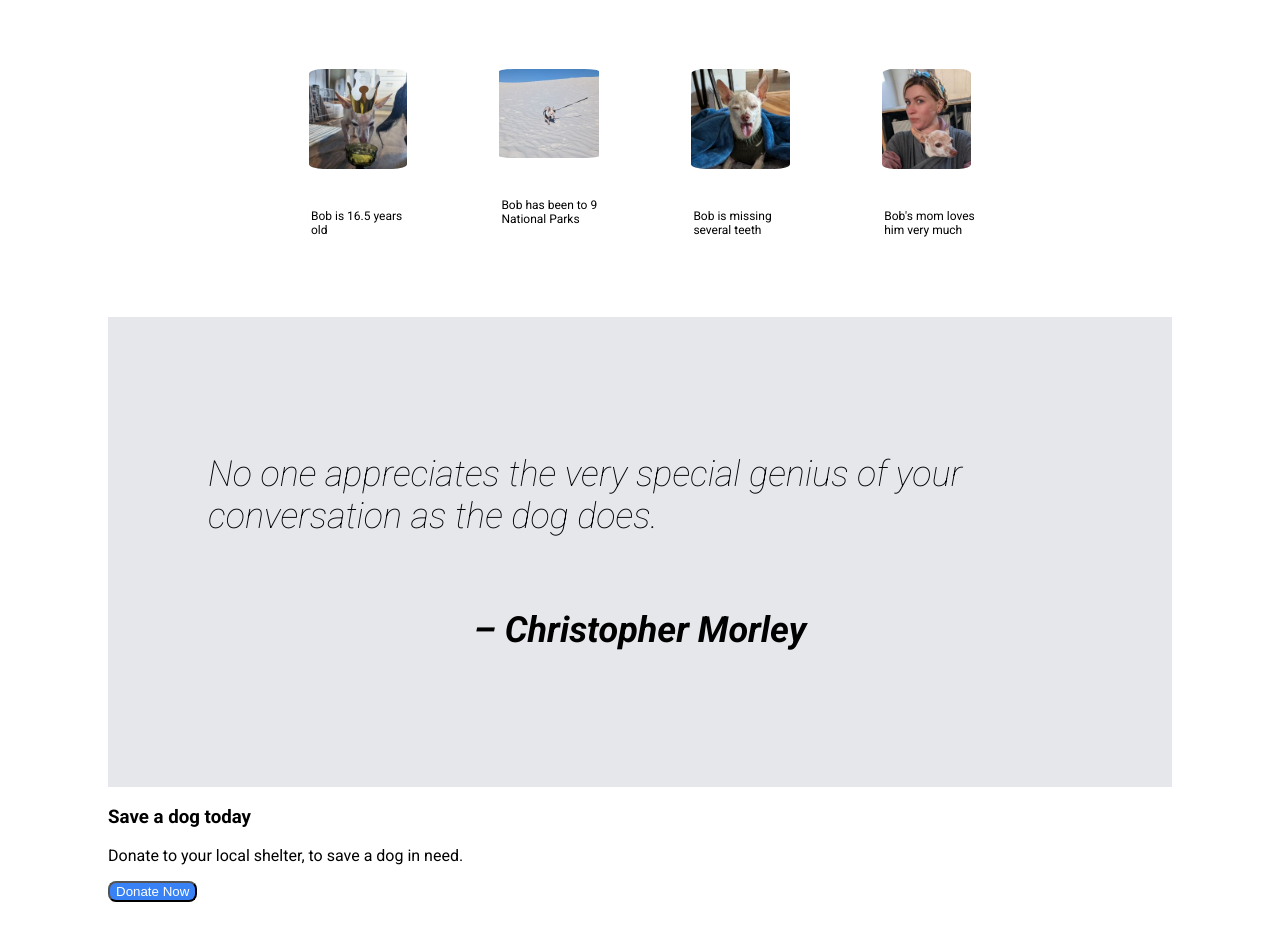
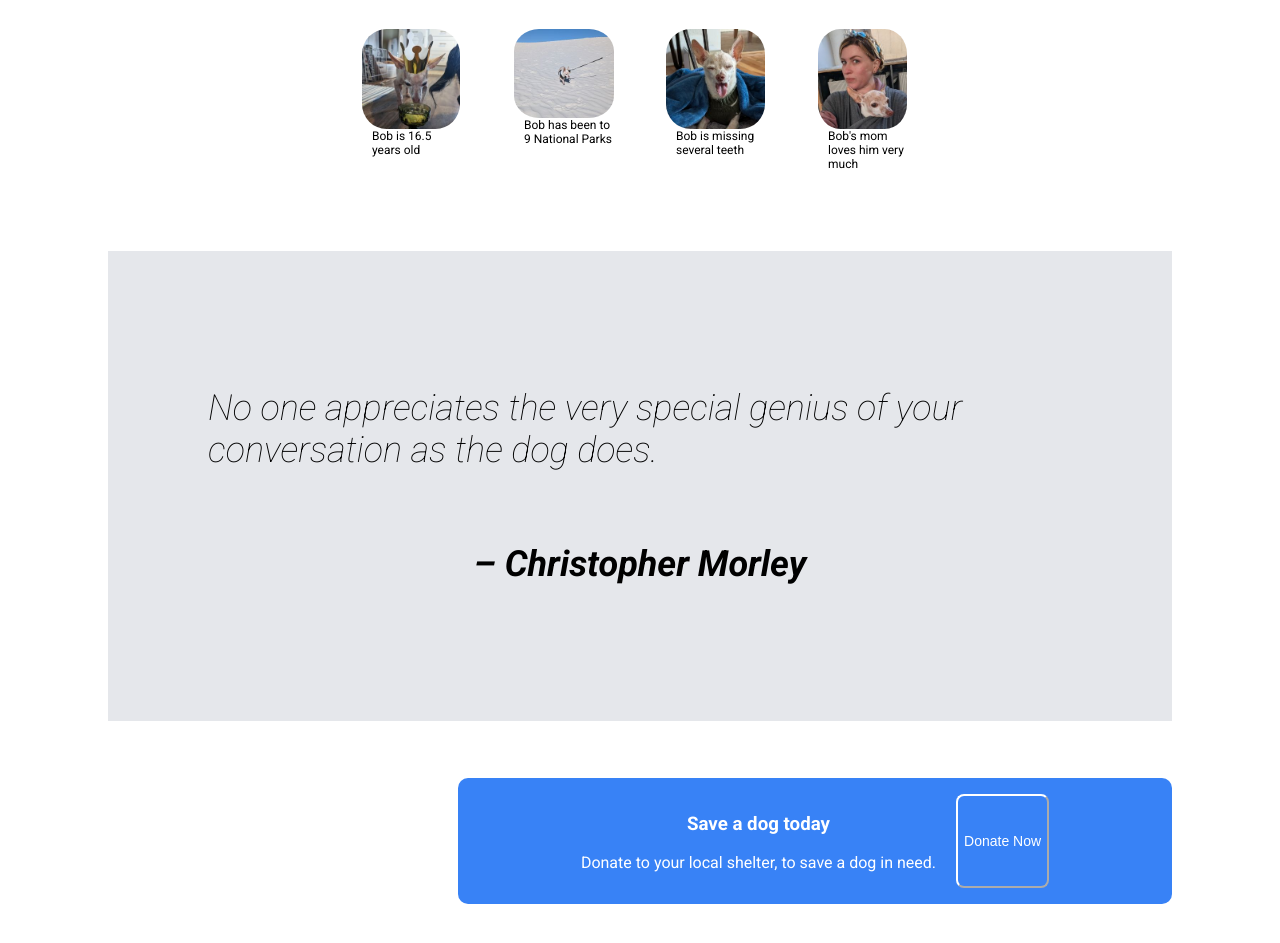
Before and after one commit to heathernights/landingpage, a plain HTML site: page index.html in a window 1280 px wide. Shown: the part 623-1566 px from the top of the page. Before the commit the page ends 1533 px from the top, so only its background shows below. Drawn offline with Linux system fonts and the light colour scheme.

Commit message:
getting closer

```diff
--- a/index.html
+++ b/index.html
@@ -52,10 +52,16 @@
             <p><strong>– Christopher Morley</strong></p>
        </div>
 
-       <footer>
+       <br>
+       <br>
+       <br>
+
+       <footer class="footer">
+        <div class="donate">
         <h3>Save a dog today</h3>
         <p>Donate to your local shelter, to save a dog in need.</p>
-        <button>Donate Now</button>
+        </div>
+        <button class="button">Donate Now</button>
        </footer>
 
     </body>
--- a/styles.css
+++ b/styles.css
@@ -15,6 +15,8 @@ header {
     justify-content: left;
     align-items: center;
     flex-wrap: wrap;
+    padding-left: 390px;
+
 }
 
 header nav {
@@ -31,8 +33,10 @@ header nav ul {
 
 header nav ul li {
     display: inline-block;
+    margin: 0;
     padding: 20px;
-    margin: 0;
+
+
 
 }
 
@@ -40,6 +44,7 @@ header nav ul li nav#logo {
     display: block;
     max-width: 100px;
     max-height: 100px;
+
 }
 
 button {
@@ -76,16 +81,17 @@ h2 {
     max-width: 100px;
     max-height: 100px;
     margin-bottom: 0;
+    padding: 0;
 
 
 
 }
 
 .text {
-    max-width: 100px;
+    max-width: 90px;
     font-size: 12px;
     padding-top: 0;
-    padding-left: 22px;
+    padding-left: 10px;
     padding-bottom: 80px;
 }
 
@@ -108,3 +114,28 @@ img {
     justify-content: center;
 
 }
+
+footer {
+    text-align: center;
+    margin-left: 350px;
+    margin-bottom: 40px;
+
+}
+
+.footer {
+    display: flex;
+    gap: 16px;
+    padding: 16px;
+    background-color: #3882F6;
+    color: white;
+    max-width: 1000px;
+    border-radius: 10px;
+    justify-content: center;
+    flex-wrap: wrap;
+    gap: 20px;
+}
+
+.button {
+    border-color: white;
+    font-size: 14px;
+}
```
